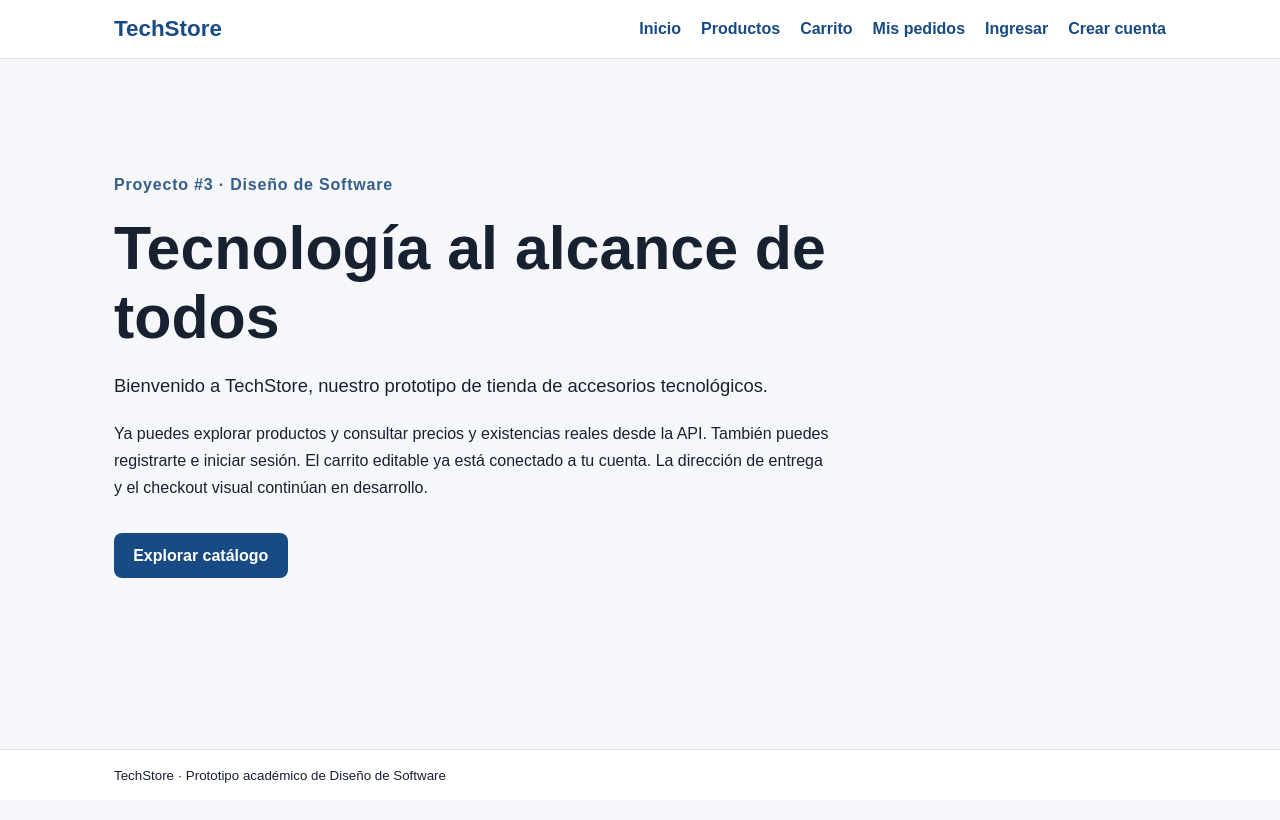
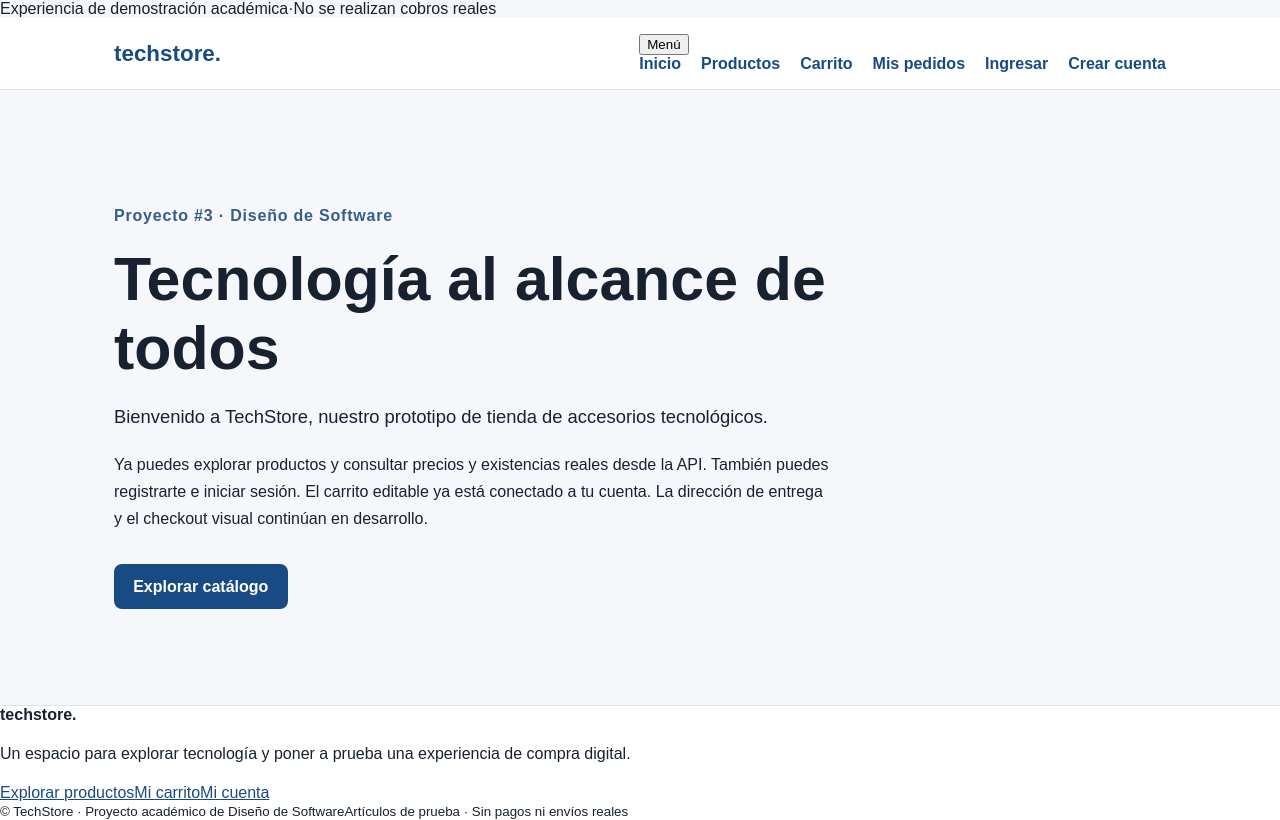
Before and after one commit to Geovanni-Gonzalez/eCommerce-TechStore, a Next.js app in the folder apps/web/: page / in a window 1280 px wide. Built offline with nearby package versions, Linux system fonts and the light colour scheme.

Commit message:
feat(ui): refresh global storefront shell and navigation

```diff
--- a/apps/web/src/app/layout.tsx
+++ b/apps/web/src/app/layout.tsx
@@ -1,58 +1,55 @@
-import type { Metadata } from "next";
+import type {Metadata} from "next";
 import Link from "next/link";
 import "./globals.css";
 import "./auth.css";
 import "./carrito/cart.css";
 import AuthProvider from "@/components/AuthProvider";
-import AccountNav from "@/components/AccountNav";
+import SiteNavigation from "@/components/SiteNavigation";
 
 export const metadata: Metadata = {
-  title: "TechStore | Prototipo",
-  description: "Prototipo académico de e-commerce de accesorios tecnológicos",
+  title: {default: "TechStore | Accesorios tecnológicos", template: "%s"},
+  description: "Explora accesorios tecnológicos, consulta existencias y organiza tu carrito en TechStore, un prototipo académico de comercio electrónico.",
 };
 
-const navigation = [
-  { href: "/", label: "Inicio" },
-  { href: "/productos", label: "Productos" },
-  { href: "/carrito", label: "Carrito" },
-  { href: "/pedidos", label: "Mis pedidos" },
-
-] as const;
-
-export default function RootLayout({
-  children,
-}: Readonly<{ children: React.ReactNode }>) {
+export default function RootLayout({children}: Readonly<{children: React.ReactNode}>) {
   return (
     <html lang="es">
       <body>
         <AuthProvider>
-        <a className="skip-link" href="#contenido">
-          Saltar al contenido
-        </a>
+          <a className="skip-link" href="#contenido">Saltar al contenido</a>
+          <div className="announcement">
+            <div className="announcement__inner">
+              <span className="announcement__dot" aria-hidden="true"/>
+              <span>Experiencia de demostración académica</span>
+              <span className="announcement__separator" aria-hidden="true">·</span>
+              <span>No se realizan cobros reales</span>
+            </div>
+          </div>
           <header className="site-header">
             <div className="site-header__inner">
               <Link className="brand" href="/" aria-label="TechStore, ir al inicio">
-              TechStore
+                <span className="brand__mark" aria-hidden="true"><span/></span>
+                <span>tech<span className="brand__accent">store</span><span className="brand__period">.</span></span>
               </Link>
-            <nav aria-label="Navegación principal">
-              <ul className="nav-list">
-                {navigation.map(({ href, label }) => (
-                  <li key={href}>
-                    <Link href={href}>{label}</Link>
-                  </li>
-                ))}
-                <AccountNav />
-                <li><Link href="/registro">Crear cuenta</Link></li>
-              </ul>
+              <SiteNavigation />
+            </div>
+          </header>
+          <main id="contenido" className="container">{children}</main>
+          <footer className="site-footer">
+            <div className="site-footer__inner">
+              <div className="site-footer__identity">
+                <strong>tech<span className="brand__accent">store</span><span className="brand__period">.</span></strong>
+                <p>Un espacio para explorar tecnología y poner a prueba una experiencia de compra digital.</p>
+              </div>
+              <nav aria-label="Enlaces del pie de página" className="site-footer__links">
+                <Link href="/productos">Explorar productos</Link>
+                <Link href="/carrito">Mi carrito</Link>
+                <Link href="/cuenta">Mi cuenta</Link>
               </nav>
             </div>
-        </header>
-        <main id="contenido" className="container">
-          {children}
-        </main>
-        <footer className="site-footer">
-          <div className="container">
-            <small>TechStore · Prototipo académico de Diseño de Software</small>
+            <div className="site-footer__bottom">
+              <small>© TechStore · Proyecto académico de Diseño de Software</small>
+              <small>Artículos de prueba · Sin pagos ni envíos reales</small>
             </div>
           </footer>
         </AuthProvider>
```
Lines whose indentation alone changed are shown as unchanged.
